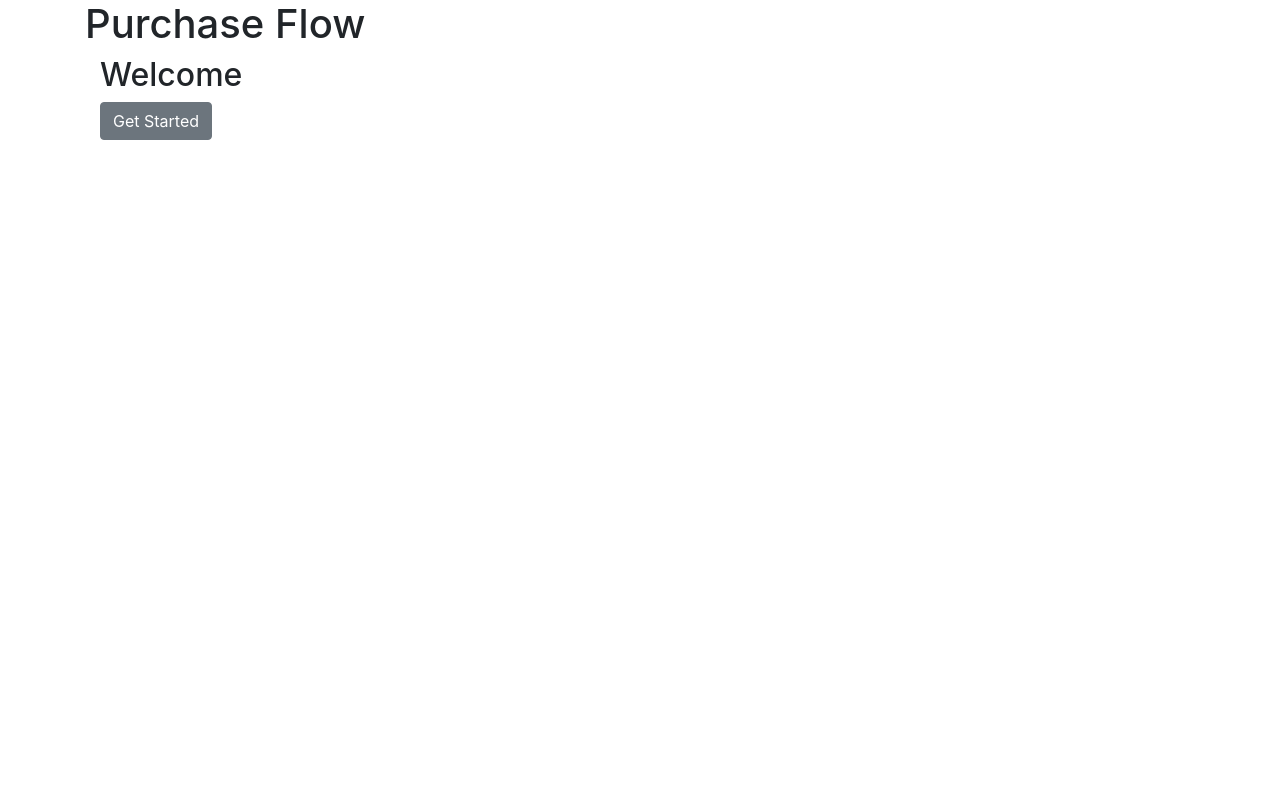
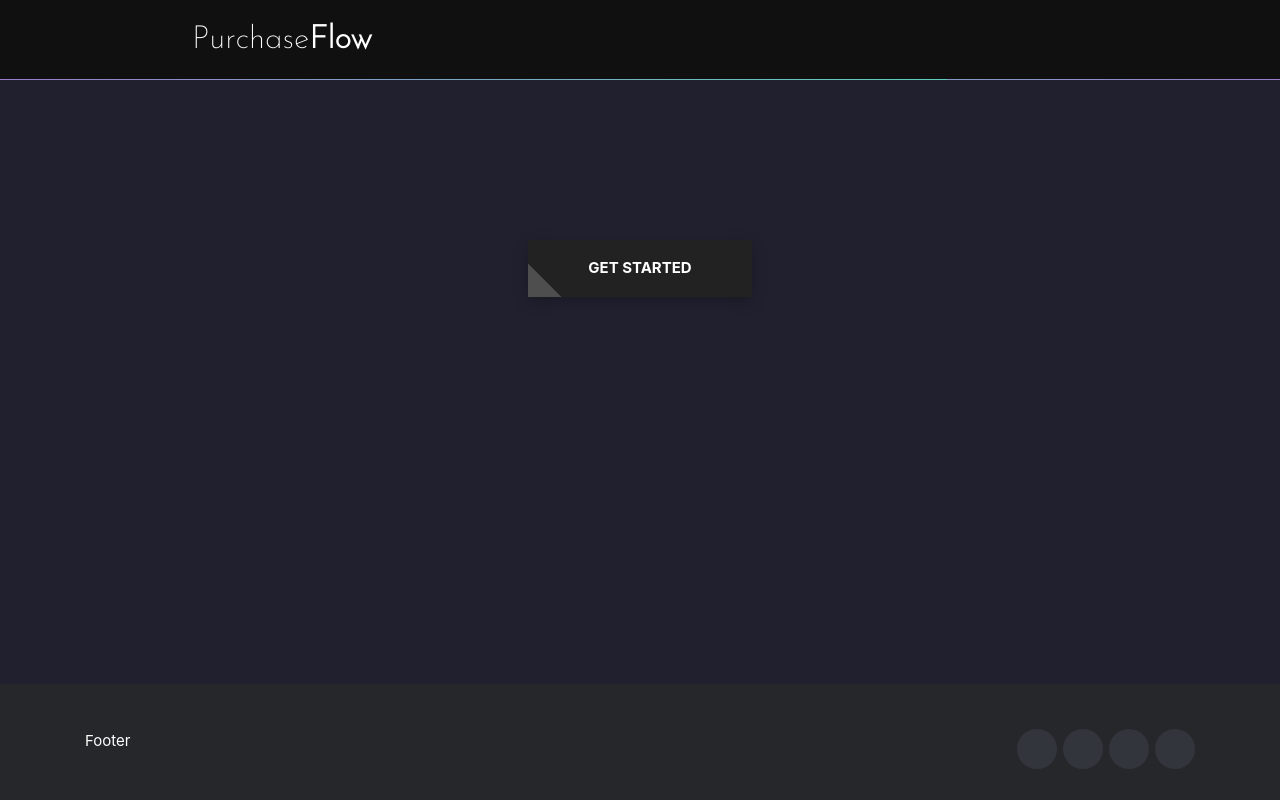
Before and after one commit to miyade/PurchaseFlow, a React (Create React App) app in the folder purchaseflow-client/: page / in a window 1280 px wide. Built offline with nearby package versions, Linux system fonts and the light colour scheme.

Commit message:
header, footer and get started button with animation added

```diff
--- a/purchaseflow-client/package.json
+++ b/purchaseflow-client/package.json
@@ -3,6 +3,8 @@
   "version": "0.1.0",
   "private": true,
   "dependencies": {
+    "@material-ui/core": "^4.11.2",
+    "@material-ui/icons": "^4.11.2",
     "@testing-library/jest-dom": "^5.11.6",
     "@testing-library/react": "^11.2.2",
     "@testing-library/user-event": "^12.3.0",
--- a/purchaseflow-client/src/App.js
+++ b/purchaseflow-client/src/App.js
@@ -1,14 +1,19 @@
 import './App.css';
 import { Container } from 'reactstrap';
 import Routes from './routes';
+import Header from './pages/header/Header';
+import Footer from './pages/footer/Footer';
+
 function App() {
   return (
+    <div>
+    <Header></Header>
     <Container>
-      <h1>Purchase Flow </h1>
+
       <Routes/>
     </Container>
-
-
+    <Footer></Footer>
+    </div>
 
 
   );
--- /dev/null
+++ b/purchaseflow-client/src/pages/footer/Footer.css
@@ -0,0 +1,123 @@
+
+
+.site-footer
+{
+  width:100%;
+  position:fixed;
+  bottom:0;
+  background-color:#26272b;
+  padding:45px 0 20px;
+  font-size:15px;
+  line-height:24px;
+  color:white;
+}
+
+.footer-links
+{
+  padding-left:0;
+  list-style:none
+}
+.footer-links li
+{
+  display:block
+}
+.footer-links a
+{
+  color:#737373
+}
+.footer-links a:active,.footer-links a:focus,.footer-links a:hover
+{
+  color:#3366cc;
+  text-decoration:none;
+}
+.footer-links.inline li
+{
+  display:inline-block
+}
+.site-footer .social-icons
+{
+  text-align:right
+}
+.site-footer .social-icons a
+{
+  width:40px;
+  height:40px;
+  line-height:40px;
+  margin-left:6px;
+  margin-right:0;
+  border-radius:100%;
+  background-color:#33353d
+}
+
+
+.social-icons
+{
+  padding-left:0;
+  margin-bottom:0;
+  list-style:none
+}
+.social-icons li
+{
+  display:inline-block;
+  margin-bottom:4px
+}
+.social-icons li.title
+{
+  margin-right:15px;
+  text-transform:uppercase;
+  color:#96a2b2;
+  font-weight:700;
+  font-size:13px
+}
+.social-icons a{
+  background-color:#eceeef;
+  color:#818a91;
+  font-size:16px;
+  display:inline-block;
+  line-height:44px;
+  width:44px;
+  height:44px;
+  text-align:center;
+  margin-right:8px;
+  border-radius:100%;
+  -webkit-transition:all .2s linear;
+  -o-transition:all .2s linear;
+  transition:all .2s linear
+}
+.social-icons a:active,.social-icons a:focus,.social-icons a:hover
+{
+  color:#fff;
+  background-color:#29aafe
+}
+.social-icons.size-sm a
+{
+  line-height:34px;
+  height:34px;
+  width:34px;
+  font-size:14px
+}
+.social-icons a.facebook:hover
+{
+  background-color:#3b5998
+}
+.social-icons a.twitter:hover
+{
+  background-color:#00aced
+}
+.social-icons a.linkedin:hover
+{
+  background-color:#007bb6
+}
+.social-icons a.dribbble:hover
+{
+  background-color:#ea4c89
+}
+@media (max-width:767px)
+{
+  .social-icons li.title
+  {
+    display:block;
+    margin-right:0;
+    font-weight:600
+  }
+}
--- /dev/null
+++ b/purchaseflow-client/src/pages/footer/Footer.js
@@ -0,0 +1,31 @@
+import React from 'react';
+import 'bootstrap/dist/css/bootstrap.min.css';
+import './Footer.css'
+
+class Footer extends React.Component
+{
+  render()
+  {
+    return (
+        <footer className="site-footer">
+        <div className="container">
+          <div className="row">
+            <div className="col-md-8 col-sm-6 col-xs-12">
+              <p className="copyright-text">Footer
+              </p>
+            </div>
+            <div className="col-md-4 col-sm-6 col-xs-12">
+              <ul className="social-icons">
+                <li><a className="facebook" href="#"><i className="fa fa-facebook"></i></a></li>
+                <li><a className="twitter" href="#"><i className="fa fa-twitter"></i></a></li>
+                <li><a className="dribbble" href="#"><i className="fa fa-dribbble"></i></a></li>
+                <li><a className="linkedin" href="#"><i className="fa fa-linkedin"></i></a></li>
+              </ul>
+            </div>
+          </div>
+        </div>
+  </footer>
+    )
+  }
+}
+export default Footer;
--- /dev/null
+++ b/purchaseflow-client/src/pages/header/Header.css
@@ -0,0 +1,81 @@
+@import url('https://fonts.googleapis.com/css2?family=Hind:wght@300&display=swap');
+
+@import url('https://fonts.googleapis.com/css2?family=Josefin+Sans:wght@200&family=Tajawal&display=swap');
+
+
+* {
+  margin: 0;
+  padding: 0;
+  list-style: none;
+  text-decoration: none;
+}
+body {
+    background-color: #20202F
+}
+
+.header {
+  width: 100%;
+  height: 80px;
+  display: block;
+  background-color: #101010;
+  overflow: hidden;
+  transform: translate(0,0);
+}
+
+.inner_header {
+    width: 70%;
+    height: 100%;
+    transform: translate(0,0);
+    display: block;
+    margin: 0 auto;
+    overflow: hidden;
+}
+
+.logo_container {
+  height: 100%;
+  display: table;
+  float: left;
+}
+
+.logo_container h1 {
+  color: white;
+  height: 100%;
+  display: table-cell;
+  vertical-align: middle;
+  font-family: 'Josefin Sans', sans-serif;
+  font-size: 32px;
+  font-weight: 50;
+}
+
+
+
+.logo_container h1 span {
+  font-weight: 800;
+}
+.snake1 {
+    position: absolute;
+    bottom: 0;
+    left: 0;
+    width:100%;
+    height: 1px;
+    background: linear-gradient(to right, rgb(92, 209, 186), rgb(175, 96, 209));
+  animation: animate-bottom 4s linear infinite;
+}
+.snake2 {
+    position: absolute;
+    bottom: 0;
+    left: 0;
+    width:100%;
+    height: 1px;
+    background: linear-gradient(to right, rgb(175, 96, 209), rgb(92, 209, 186));
+  animation: anim2 4s linear infinite;
+}
+
+@keyframes animate-bottom {
+  0% {transform: translateX(100%);}
+  100% {transform: translateX(-100%);}
+}
+@keyframes anim2 {
+  0% {transform: translateX(-100%);}
+  100% {transform: translateX(100%);}
+}
--- /dev/null
+++ b/purchaseflow-client/src/pages/header/Header.js
@@ -0,0 +1,25 @@
+import React from 'react';
+import 'bootstrap/dist/css/bootstrap.min.css';
+import './Header.css'
+
+class Header extends React.Component
+{
+  render()
+  {
+    return (
+      <body>
+        <div className="header">
+          <span className="snake1"></span>
+          <span className="snake2"></span>
+          <div className="inner_header">
+            <div className="logo_container">
+              <h1>Purchase<span>Flow</span></h1>
+            </div>
+          </div>
+        </div>
+      </body>
+
+    )
+  }
+}
+export default Header;
--- /dev/null
+++ b/purchaseflow-client/src/pages/welcome/index.css
@@ -0,0 +1,63 @@
+.wrapper {
+   display: flex;
+  align-items: center;
+  justify-content: center;
+}
+
+.button {
+    position: absolute;
+    border: none;
+    display: block;
+    text-align: center;
+    cursor: pointer;
+    text-transform: uppercase;
+    outline: none;
+    overflow: hidden;
+    color: #fff;
+    font-weight: 700;
+    font-size: 15px;
+    background-color: #222;
+    padding: 17px 60px;
+    margin: 0 auto;
+    top: 30%;
+
+    box-shadow: 0 5px 15px rgba(0,0,0,0.20);
+}
+
+.button:hover{
+    color: #96a2b2;
+}
+.button span {
+    position: relative;
+    z-index: 1;
+  }
+
+  .button:after {
+      opacity: 20%;
+    content: "";
+    position: absolute;
+    left: 0;
+    top: 0;
+    height: 490%;
+    width: 140%;
+    background: white;
+    -webkit-transition: all .5s ease-in-out;
+    transition: all .5s ease-in-out;
+    -webkit-transform: translateX(-98%) translateY(-25%) rotate(45deg);
+    transform: translateX(-98%) translateY(-25%) rotate(45deg);
+  }
+
+  .button:hover:after {
+    -webkit-transform: translateX(-9%) translateY(-25%) rotate(45deg);
+    transform: translateX(-9%) translateY(-25%) rotate(45deg);
+  }
+
+  .link {
+    font-size: 20px;
+    margin-top: 30px;
+  }
+
+  .link a {
+    color: #000;
+    font-size: 25px;
+  }
--- a/purchaseflow-client/src/pages/welcome/index.js
+++ b/purchaseflow-client/src/pages/welcome/index.js
@@ -1,21 +1,26 @@
 import React from 'react';
-import { Container, Button, Form, FormGroup, Input } from 'reactstrap';
+import { Container, Form, FormGroup, Input } from 'reactstrap';
+import {Button, Box} from '@material-ui/core';
+import './index.css'
+
+
 import 'bootstrap/dist/css/bootstrap.min.css';
 
 export default function Welcome({history}){
 
 
-    const handleSubmit = async evt => {
-            evt.preventDefault();
+    const handleSubmit = async () => {
             history.push('/categories')
     }
 
     return (
         <Container>
-            <h2>Welcome</h2>
-            <Form onSubmit={handleSubmit}>
-                <Button>Get Started</Button>
-            </Form>
+         <div className="wrapper">
+    <button onClick={() => handleSubmit()} className="button">Get Started</button>
+</div>
+
+
+
         </Container>
     );
 }
```
Also changed, not shown: purchaseflow-client/src/index.css (line endings or trailing spaces), 2 other files (tests, documents, lock files or other folders).
